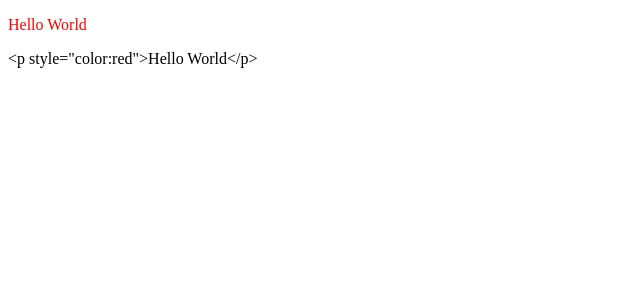
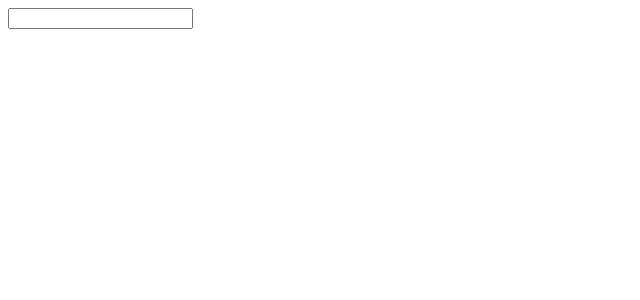
Before and after one commit to RodrigoArgenton/vue-project, a Vue app: page / in a window 1280 px wide. Shown: the top 300 px of the page, without its empty margins (0-640 px from the left). Built offline with nearby package versions, Linux system fonts and the light colour scheme.

Commit message:
Utilização do v-model e ref em um input simples

```diff
--- a/src/App.vue
+++ b/src/App.vue
@@ -3,11 +3,12 @@
   // import ExemploBasico01 from './componentes/ExemploConcatenacao01.vue'
   // import ExemploBasico02 from './componentes/Exemplo02Condicional.vue'
   // import ExemploBasico03 from './componentes/Exemplo03For.vue'
-  import ExemploBasico04 from './componentes/Exemplo04Interpolacao.vue'
+  // import ExemploBasico04 from './componentes/Exemplo04Interpolacao.vue'
+  import ExemploBasico05 from './componentes/Exemplo05Model.vue'
 </script>
 
 
 <!-- HTML -->
 <template>
-  <ExemploBasico04></ExemploBasico04>
+  <ExemploBasico05></ExemploBasico05>
 </template>
--- /dev/null
+++ b/src/componentes/Exemplo05Model.vue
@@ -0,0 +1,15 @@
+<!-- Script -->
+<script setup>
+import { ref } from 'vue';
+
+
+    let texto = ref('')
+
+</script>
+
+
+<!-- HTML -->
+<template>
+    <input type="text" v-model="texto">
+    <p>{{ texto }}</p>
+</template>
```
